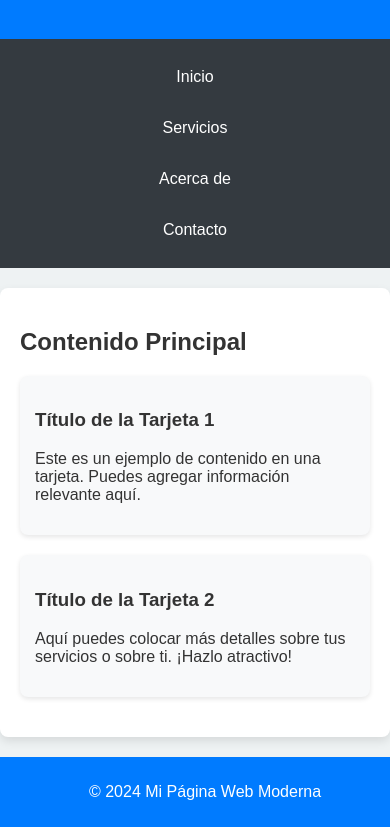
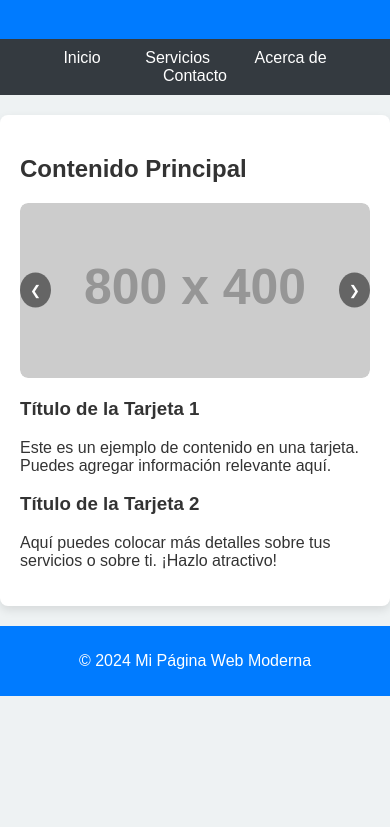
Before and after one commit to czar2189/CESAR_CHARLTON, a plain HTML site: page index.html in a window 390 px wide. Shown: the part 118-945 px from the top of the page. After the commit the page ends 844 px from the top, so only its background shows below. Drawn offline with Linux system fonts and the light colour scheme; placeholder pictures from the web are drawn by us.

Commit message:
Update index.html
01/12/2024 Cesar Charlton Rediseno de pagina

```diff
--- a/index.html
+++ b/index.html
@@ -3,7 +3,7 @@
 <head>
     <meta charset="UTF-8">
     <meta name="viewport" content="width=device-width, initial-scale=1.0">
-    <title>Ejemplo de Estilo UI Rediseñado</title>
+    <title>Ejemplo de Estilo UI con Carrusel</title>
     <style>
         body {
             font-family: 'Arial', sans-serif;
@@ -43,31 +43,43 @@
             border-radius: 8px;
             box-shadow: 0 4px 10px rgba(0, 0, 0, 0.1);
         }
-        .card {
-            background-color: #f8f9fa;
+        .carousel {
+            position: relative;
+            max-width: 100%;
+            margin: 20px 0;
+            overflow: hidden;
             border-radius: 8px;
-            padding: 15px;
-            margin-bottom: 20px;
-            box-shadow: 0 2px 5px rgba(0, 0, 0, 0.1);
+        }
+        .carousel-images {
+            display: flex;
+            transition: transform 0.5s ease-in-out;
+        }
+        .carousel img {
+            width: 100%;
+            border-radius: 8px;
+        }
+        .carousel-buttons {
+            position: absolute;
+            top: 50%;
+            width: 100%;
+            display: flex;
+            justify-content: space-between;
+            transform: translateY(-50%);
+        }
+        .button {
+            background-color: rgba(0, 0, 0, 0.5);
+            color: white;
+            border: none;
+            padding: 10px;
+            cursor: pointer;
+            border-radius: 50%;
         }
         footer {
             text-align: center;
             padding: 10px;
             background-color: #007BFF;
             color: white;
-            position: relative;
-            bottom: 0;
-            width: 100%;
             margin-top: 20px;
-        }
-        @media (max-width: 600px) {
-            nav {
-                display: block;
-            }
-            nav a {
-                display: block;
-                margin: 5px 0;
-            }
         }
     </style>
 </head>
@@ -83,6 +95,17 @@
     </nav>
     <div class="container">
         <h2>Contenido Principal</h2>
+        <div class="carousel">
+            <div class="carousel-images" id="carouselImages">
+                <img src="https://via.placeholder.com/800x400.png?text=Imagen+1" alt="Imagen 1">
+                <img src="https://via.placeholder.com/800x400.png?text=Imagen+2" alt="Imagen 2">
+                <img src="https://via.placeholder.com/800x400.png?text=Imagen+3" alt="Imagen 3">
+            </div>
+            <div class="carousel-buttons">
+                <button class="button" onclick="prevSlide()">❮</button>
+                <button class="button" onclick="nextSlide()">❯</button>
+            </div>
+        </div>
         <div class="card">
             <h3>Título de la Tarjeta 1</h3>
             <p>Este es un ejemplo de contenido en una tarjeta. Puedes agregar información relevante aquí.</p>
@@ -95,5 +118,30 @@
     <footer>
         <p>&copy; 2024 Mi Página Web Moderna</p>
     </footer>
+
+    <script>
+        let currentIndex = 0;
+
+        function showSlide(index) {
+            const slides = document.querySelectorAll('.carousel-images img');
+            if (index >= slides.length) {
+                currentIndex = 0;
+            } else if (index < 0) {
+                currentIndex = slides.length - 1;
+            } else {
+                currentIndex = index;
+            }
+            const offset = -currentIndex * 100;
+            document.getElementById('carouselImages').style.transform = `translateX(${offset}%)`;
+        }
+
+        function nextSlide() {
+            showSlide(currentIndex + 1);
+        }
+
+        function prevSlide() {
+            showSlide(currentIndex - 1);
+        }
+    </script>
 </body>
 </html>
```
